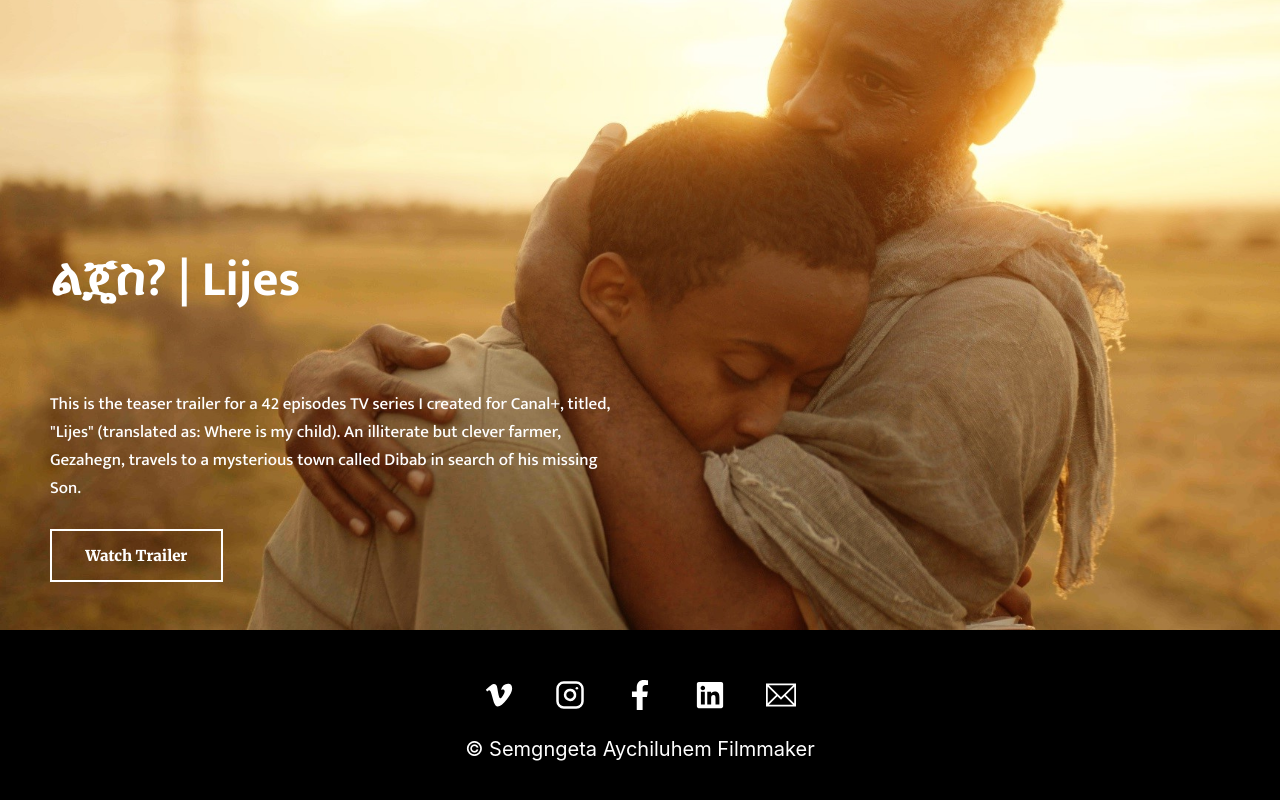
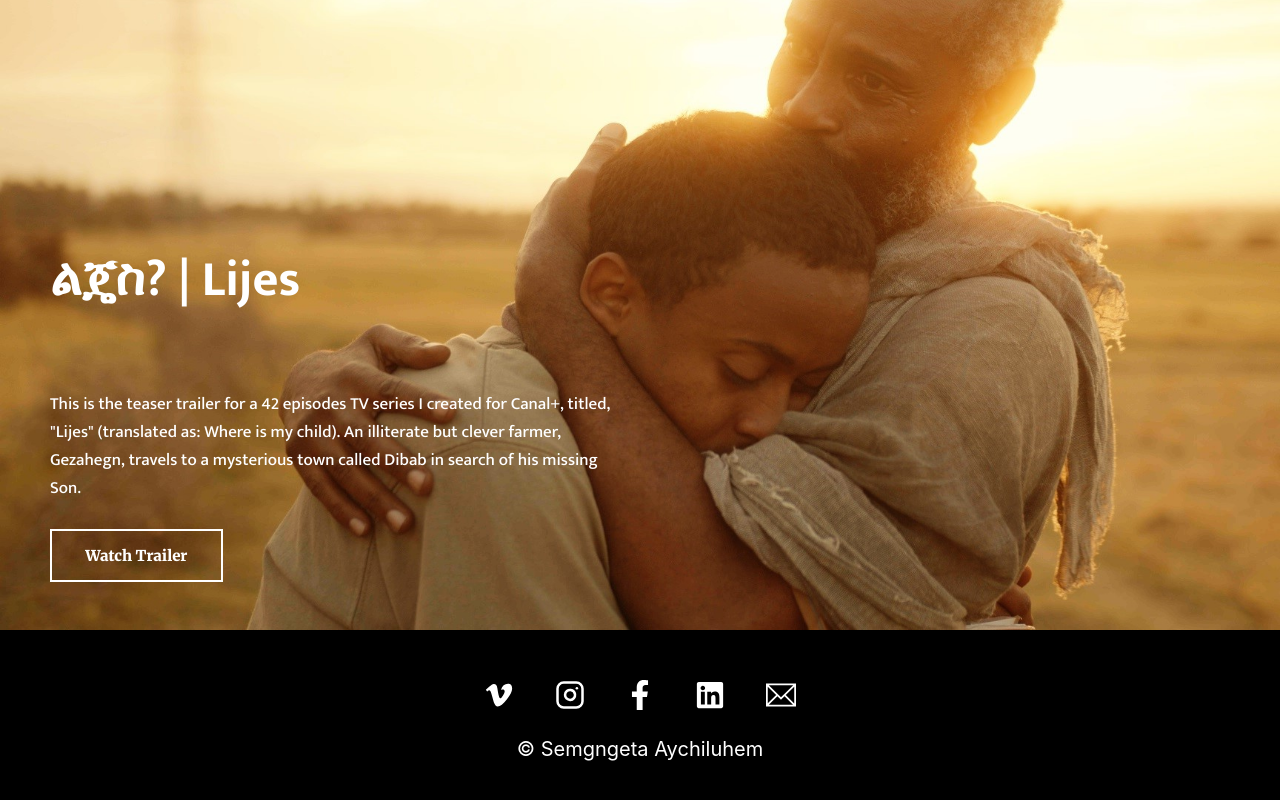
Before and after one commit to wamisha654/Semgngeta, a React (Create React App) app: page /portfolio in a window 1280 px wide. Shown: the part 970-1770 px from the top of the page. Built offline with nearby package versions, Linux system fonts and the light colour scheme; a web font is replaced by a local one.

Commit message:
final cut

```diff
--- a/src/Contact/List.js
+++ b/src/Contact/List.js
@@ -16,7 +16,7 @@ const List = () =>{
          <a href="https://www.linkedin.com/in/semagngeta" target="_blank"><FaLinkedin /></a>
          <a href="mailto:semagngeta@guzofilms.com" target="_blank"><TfiEmail /></a>
         </div>
-        <p>© Semgngeta Aychiluhem Filmmaker</p>
+        <p>© Semgngeta Aychiluhem</p>
      </div>
 
 	);
```
Also changed, not shown: 1 other file (tests, documents, lock files or other folders).
